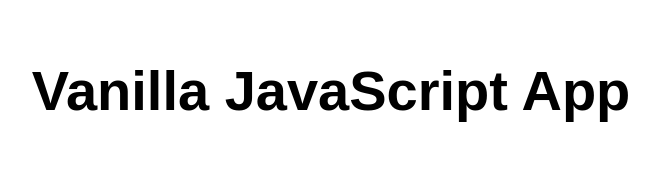
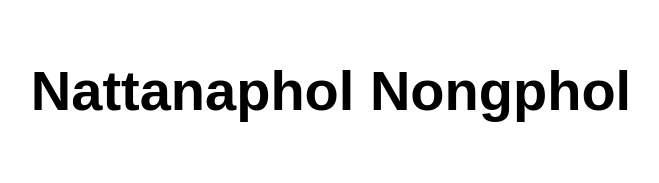
Before and after one commit to Nattanaphol/webapp, a website: page src/index.html in a window 1280 px wide. Shown: the whole page, without its empty margins (309-968 px from the left). Drawn offline with Linux system fonts and the light colour scheme.

Commit message:
Update index.html

```diff
--- a/src/index.html
+++ b/src/index.html
@@ -10,7 +10,7 @@
 
 <body>
   <main>
-    <h1>Vanilla JavaScript App</h1>
+    <h1>Nattanaphol Nongphol</h1>
   </main>
 </body>
 
```
